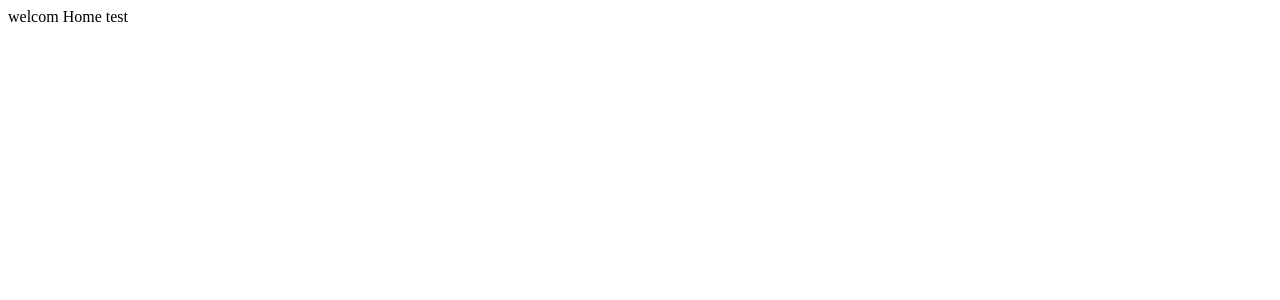
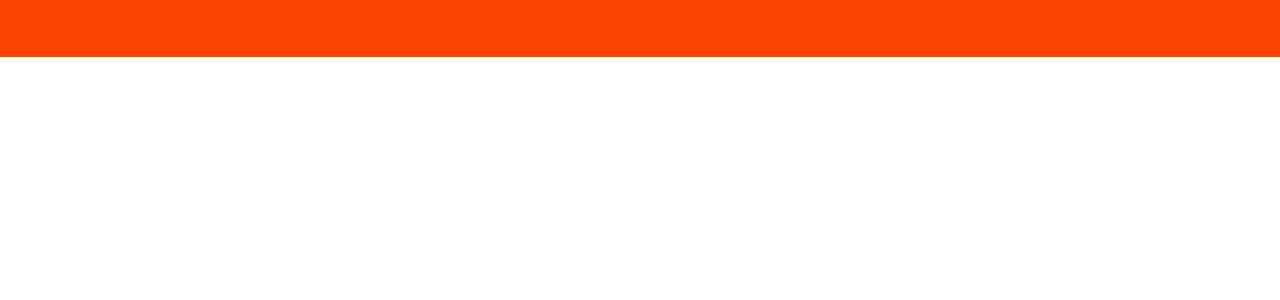
Before and after one commit to lesleyfon/OER, a React (Create React App) app in the folder oer/: page /home in a window 1280 px wide. Shown: the top 300 px of the page. Built offline with nearby package versions, Linux system fonts and the light colour scheme; sample sign-in values are in the browser's storage.

Commit message:
Created a nav and added some basic styles

```diff
--- /dev/null
+++ b/oer/src/Components/Header/NavBar.js
@@ -0,0 +1,22 @@
+import React from 'react';
+import styled from 'styled-components';
+
+function NavBar() {
+    return (
+        <NavBarStyled>
+
+        </NavBarStyled>
+    )
+}
+
+export default NavBar
+
+const NavBarStyled = styled.div`
+    width: 100%;
+    position: fixed;
+    top: 0px;
+    left: 0px;
+    right: 0px;
+    height: 57px;
+    background-color: #fc4503;
+`;
--- a/oer/src/Components/Home.js
+++ b/oer/src/Components/Home.js
@@ -1,8 +1,10 @@
 import React from 'react'
+import NavBar from './Header/NavBar'
 
 function Home() {
     return (
         <div>
+            <NavBar />
             welcom Home  test
         </div>
     )
--- a/oer/src/Components/Login/Login.js
+++ b/oer/src/Components/Login/Login.js
@@ -37,7 +37,7 @@ function Login(props) {
             />
             <input
                 name= 'password'
-                type=' password'
+                type='password'
                 placeholder = 'Password'
                 value = {user.password}
                 onChange= {handleChange}
```
